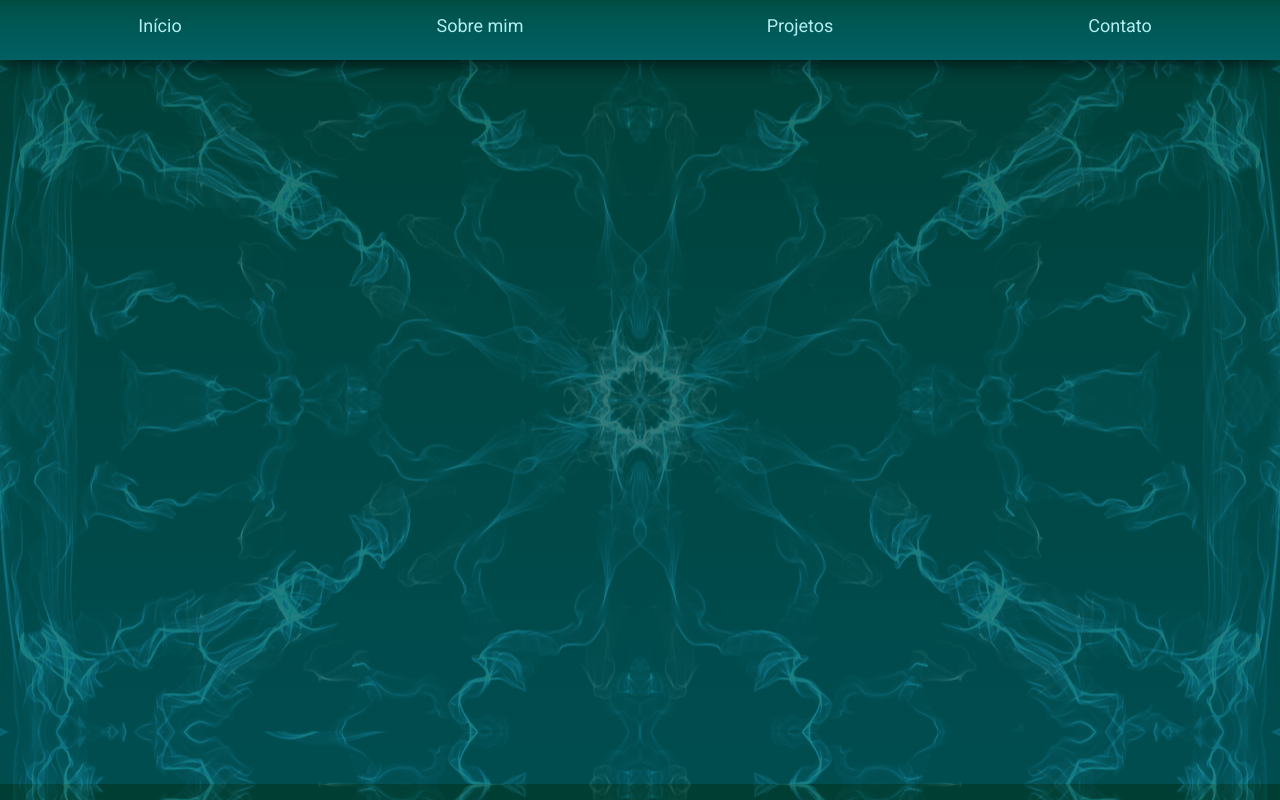
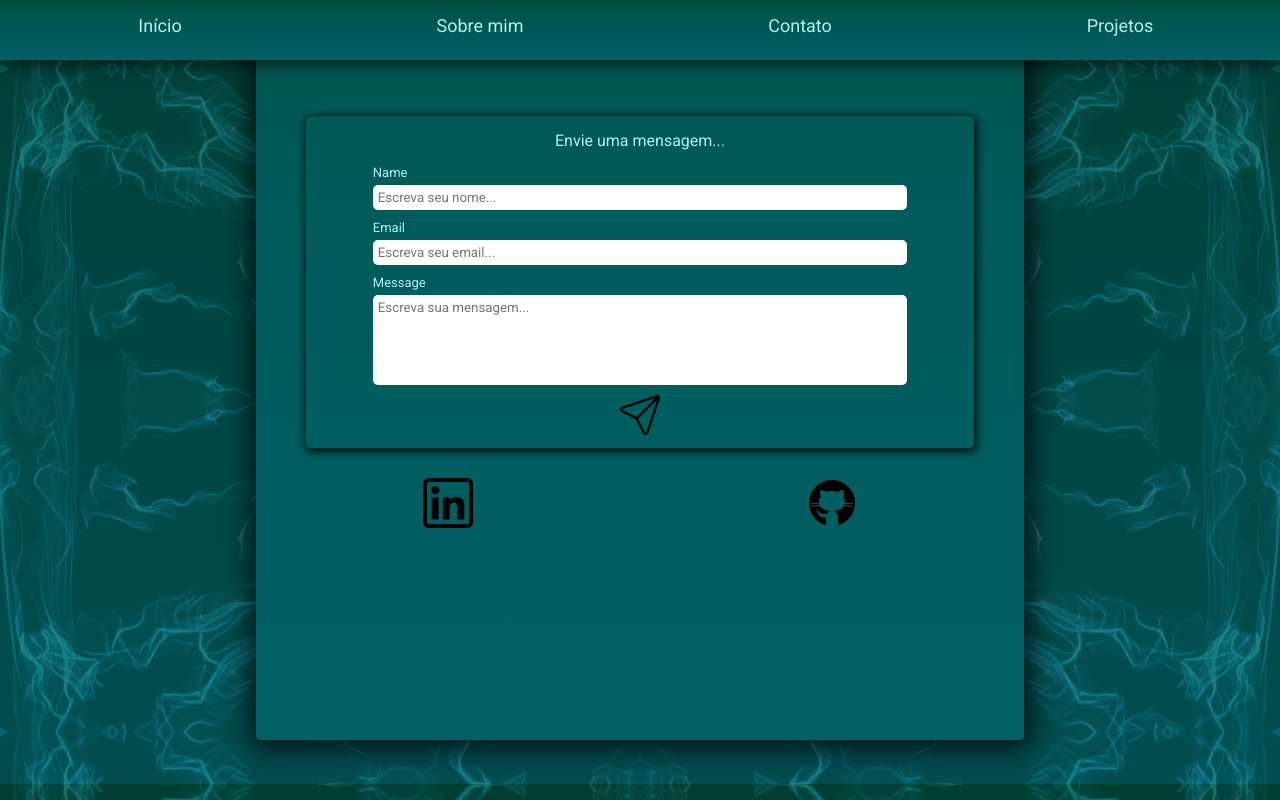
Before and after one commit to DeividBorges93/DeividBorges93.github.io, a React (Create React App) app: page /contato in a window 1280 px wide. Built offline with nearby package versions, Linux system fonts and the light colour scheme.

Commit message:
feat(pages): :hammer: add SendEmail component in the Contact page
change order in header

```diff
--- a/src/components/Header.jsx
+++ b/src/components/Header.jsx
@@ -22,8 +22,8 @@ export default function Header() {
       <div className="container-header">
         <Link className={`link-menu ${isHeaderVisible ? '' : 'hidden'}`} to='/inicio'>Início</Link>
         <Link className={`link-menu ${isHeaderVisible ? '' : 'hidden'}`} to='/sobremim'>Sobre mim</Link>
+        <Link className={`link-menu ${isHeaderVisible ? '' : 'hidden'}`} to='/contato'>Contato</Link>
         <Link className={`link-menu ${isHeaderVisible ? '' : 'hidden'}`} to='/projetos'>Projetos</Link>
-        <Link className={`link-menu ${isHeaderVisible ? '' : 'hidden'}`} to='/contato'>Contato</Link>
       </div>
     </div>
   );
--- a/src/pages/Contact.jsx
+++ b/src/pages/Contact.jsx
@@ -1,7 +1,11 @@
 import Header from "../components/Header"
+import SendEmail from "../components/SendEmail"
 
 export default function Contact() {
   return (
-    <Header />
+    <div>
+      <Header />
+      <SendEmail />
+    </div>
   )
 };
```
